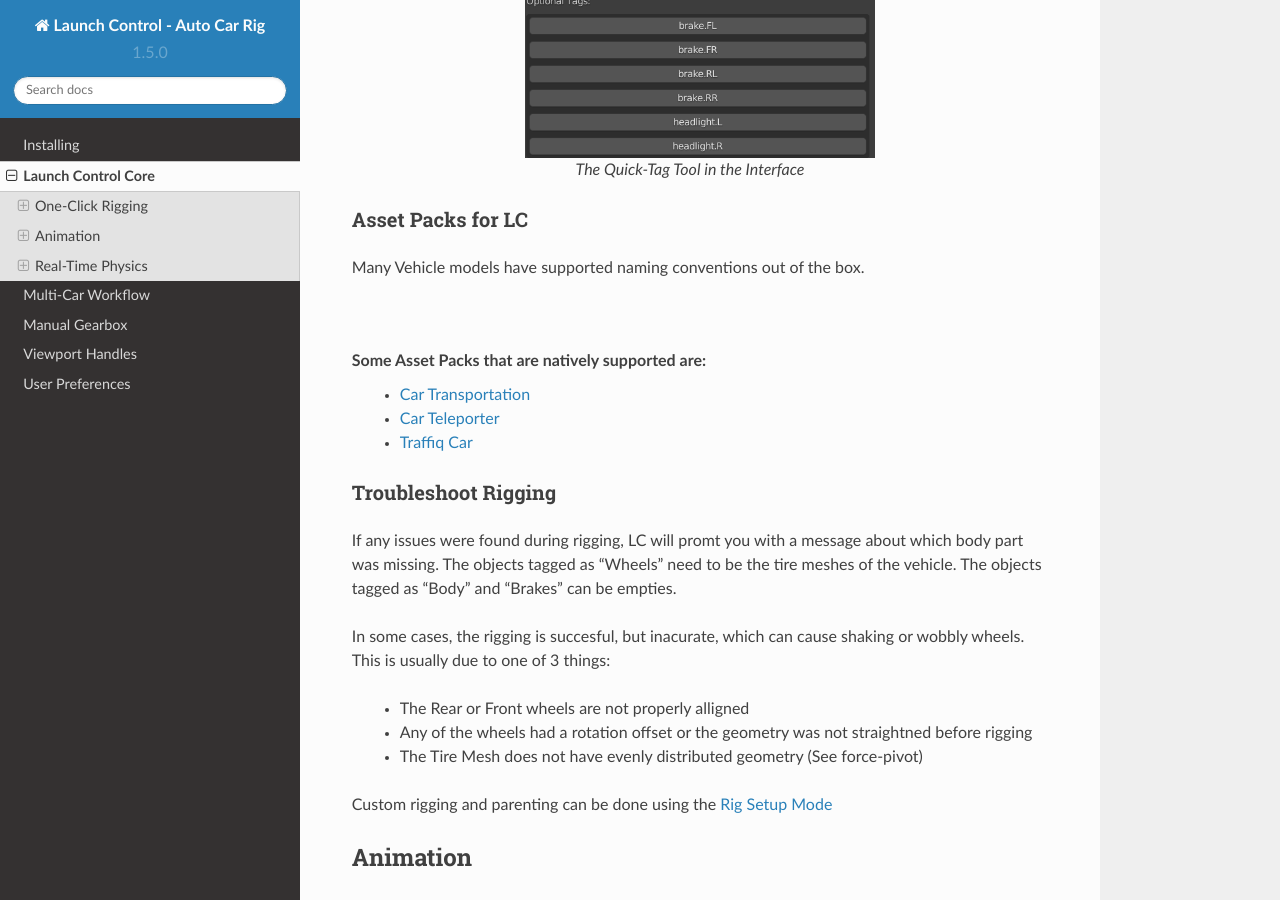
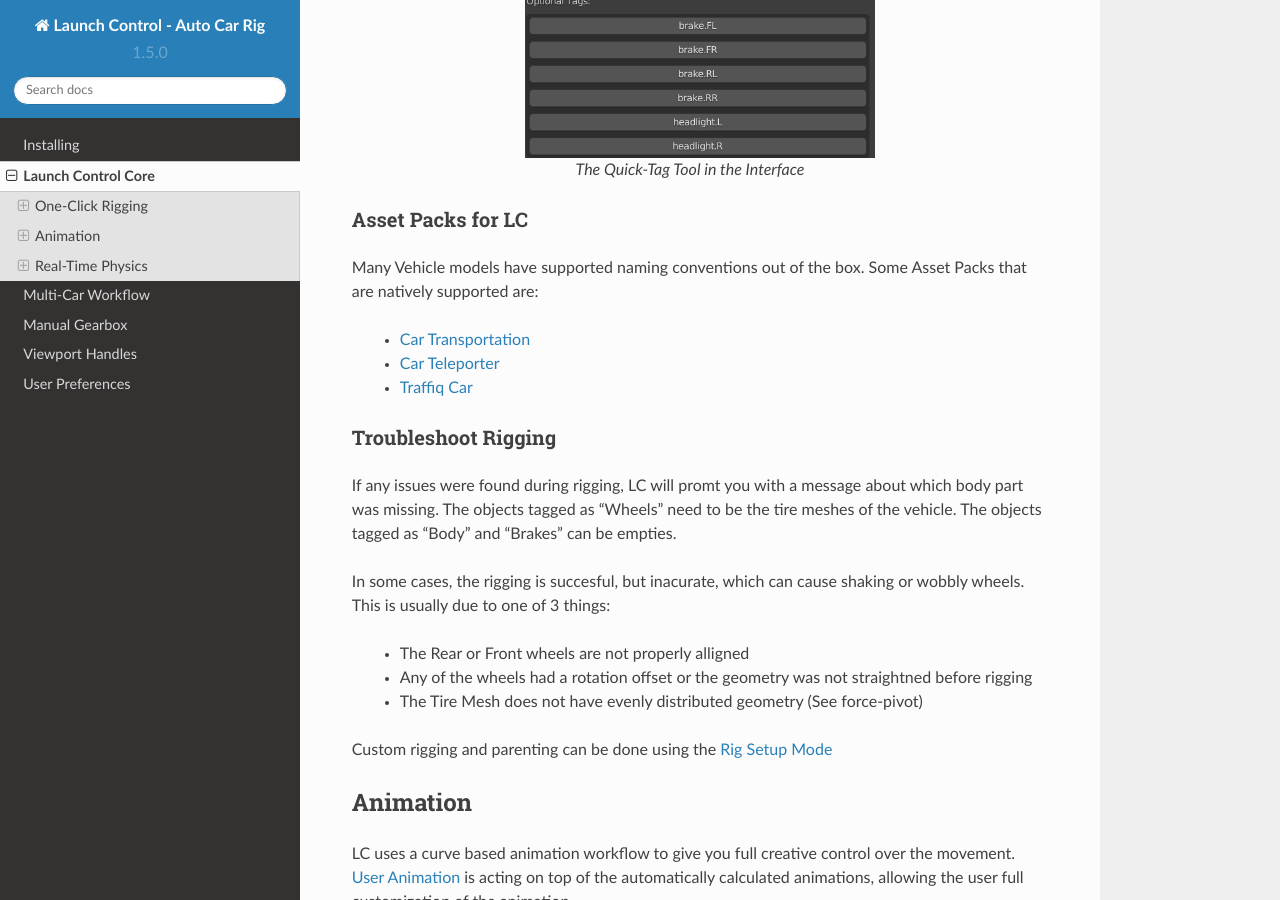
Before and after one commit to DanielVesterbaek/launch-control-documentation, a Sphinx documentation site: the page built from docs/source/launch-control-core.rst, in a window 1280 px wide and 900 px high, scrolled down 2417 px. Built offline with Sphinx 7.4.7 and the Read the Docs theme 2.0.0, drawn with Linux system fonts in a browser that asks for light colours.

```diff
--- a/docs/source/launch-control-core.rst
+++ b/docs/source/launch-control-core.rst
@@ -94,10 +94,7 @@ You can quickly tag Car Parts that needs renaming to be compatible with LC using
 Asset Packs for LC
 ^^^^^^^^^^
 Many Vehicle models have supported naming conventions out of the box.
-
-|
-
-**Some Asset Packs that are natively supported are:**
+Some Asset Packs that are natively supported are:
     * `Car Transportation <https://blendermarket.com/products/transportation>`_
     * `Car Teleporter <https://blendermarket.com/products/car-teleporter>`_
     * `Traffiq Car <https://blendermarket.com/products/car-library-traffiq-vehicles-for-blender>`_
```
